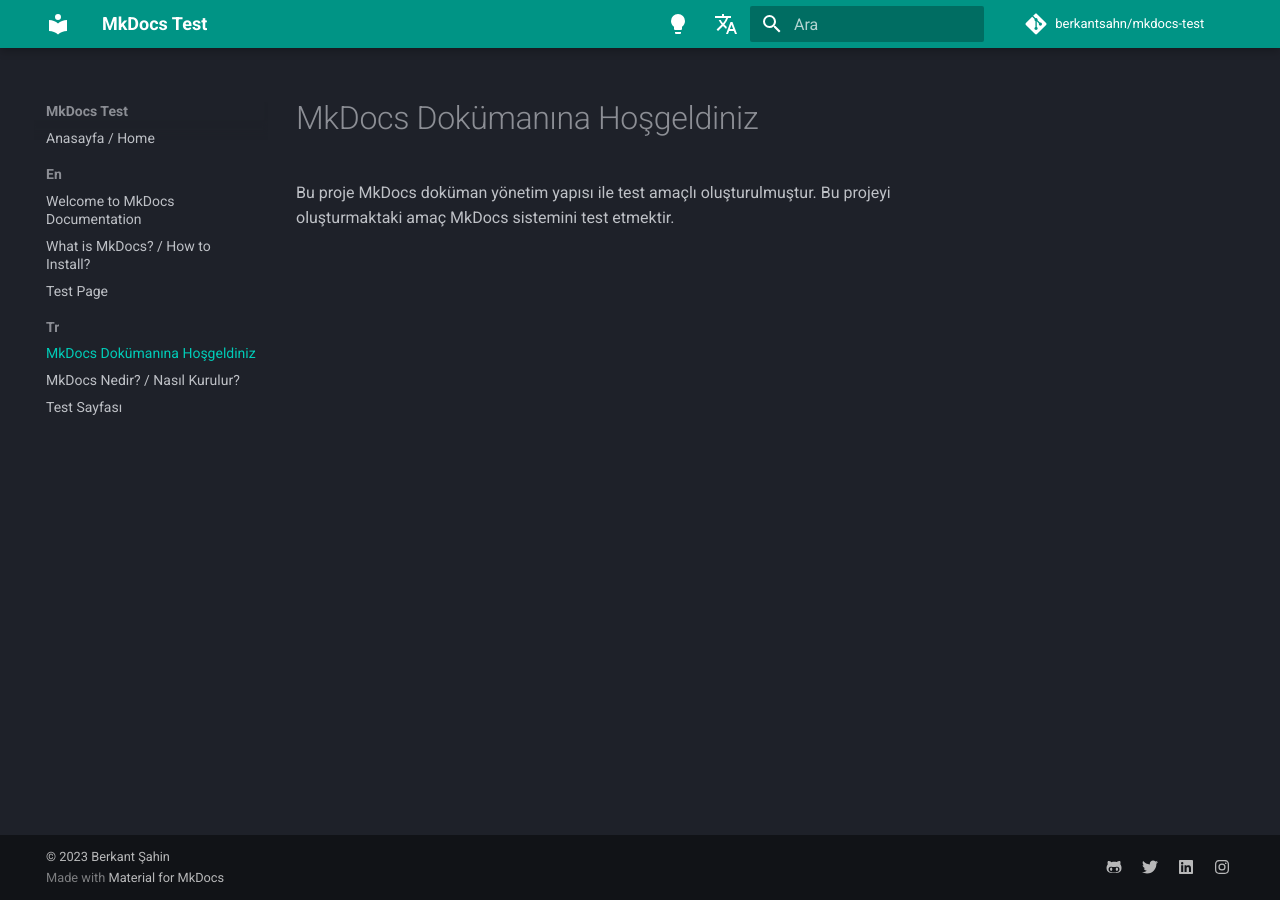
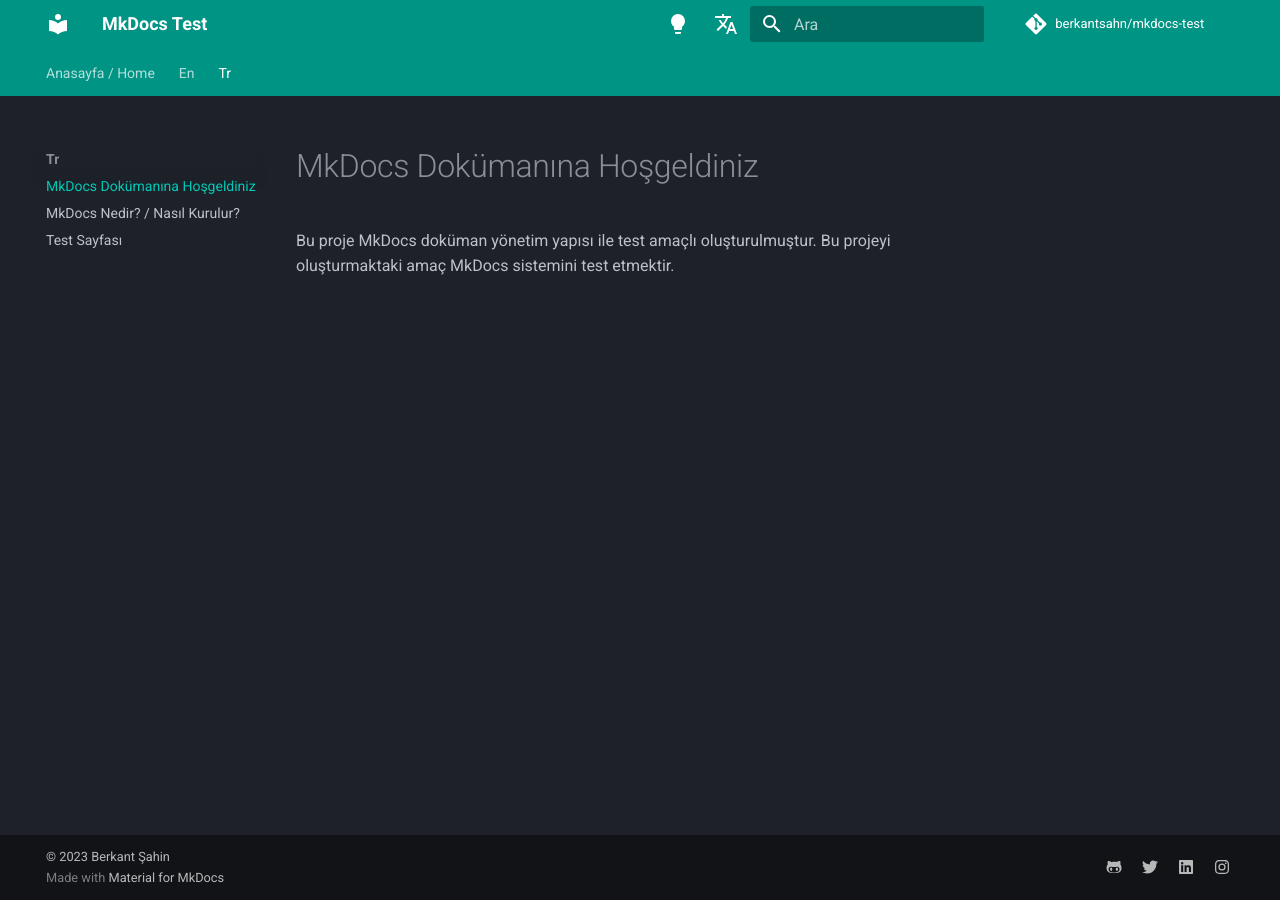
Before and after one commit to berkantsahn/mkdocs-sample, an MkDocs documentation site: the page built from docs/tr/index-tr.md, in a window 1280 px wide. Built offline with MkDocs 1.6.1 and Material for MkDocs 9.7.7, drawn with Linux system fonts in a browser that asks for light colours; comment, search, counter and statistics services are not loaded.

```diff
--- a/mkdocs.yml
+++ b/mkdocs.yml
@@ -5,6 +5,7 @@ repo_name: berkantsahn/mkdocs-test
 repo_url: https://github.com/berkantsahn/mkdocs-test
 theme:
   name: material
+  direction: ltr
   palette:
   - media: '(prefers-color-scheme: dark)'
     scheme: default
@@ -23,7 +24,10 @@ theme:
   features:
     - search.suggest
     - search.highlight
-    - navigation.sections
+  #  - navigation.indexes
+  #  - navigation.sections
+    - navigation.tabs
+  #  - navigation.expand
     - content.code.copy
   icon:
     repo: fontawesome/brands/git-alt
@@ -41,10 +45,13 @@ extra:
     - icon: fontawesome/brands/instagram
       link: https://www.instagram.com/berkantsahn
   alternate:
-  - link: /mkdocs-test/tr/index-tr
-    name: tr - Türkçe
-  - link: /mkdocs-test/en/index-en
-    name: en - English
+  - name: tr - Türkçe
+    link: /mkdocs-test/tr/index-tr
+    lang: tr
+  - name: en - English
+    link: /mkdocs-test/en/index-en
+    lang: en
+
 extra_javascript:
   - https://polyfill.io/v3/polyfill.min.js #?features=es6
   - https://cdn.jsdelivr.net/npm/mathjax@3/es5/tex-mml-chtml.js
```
